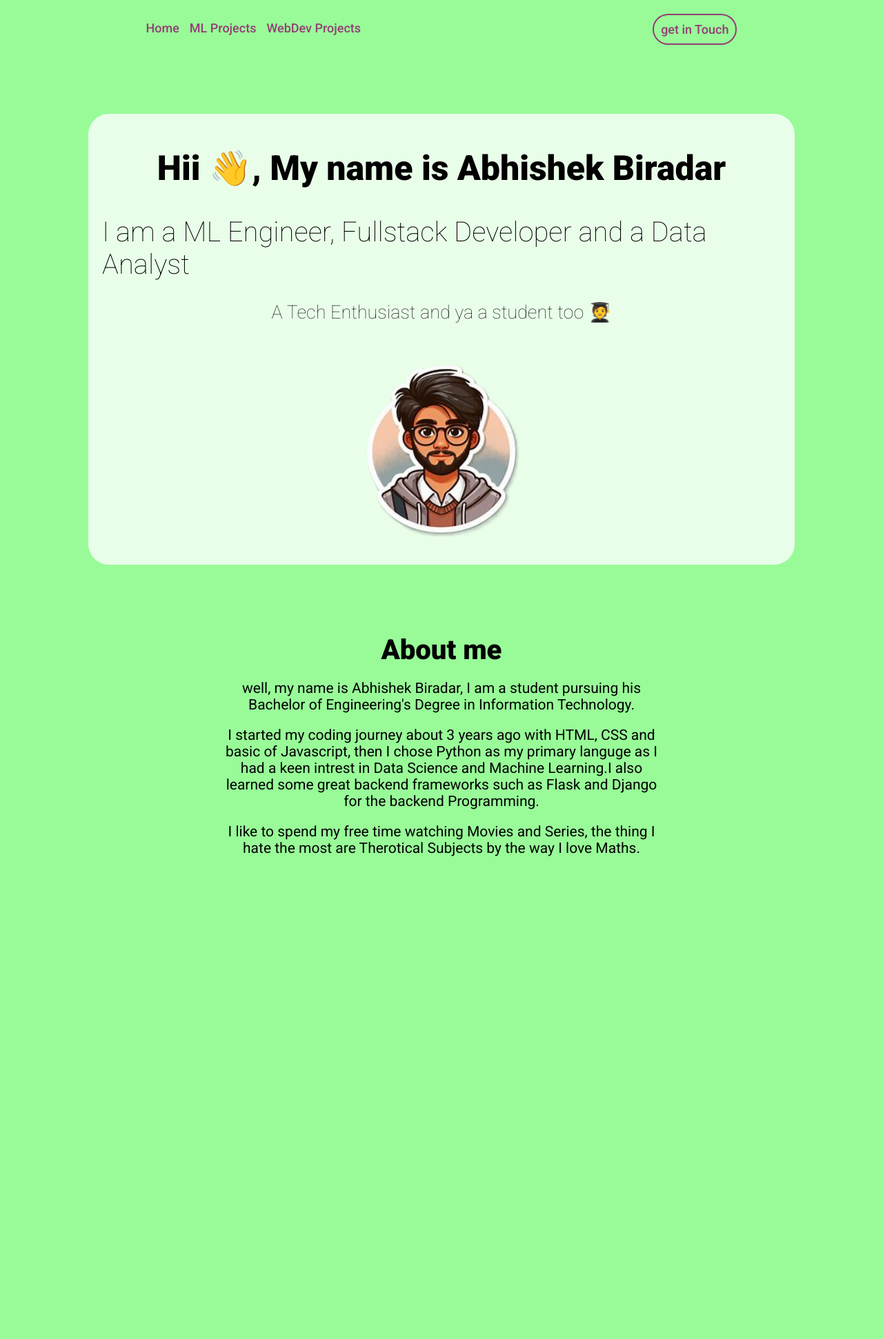
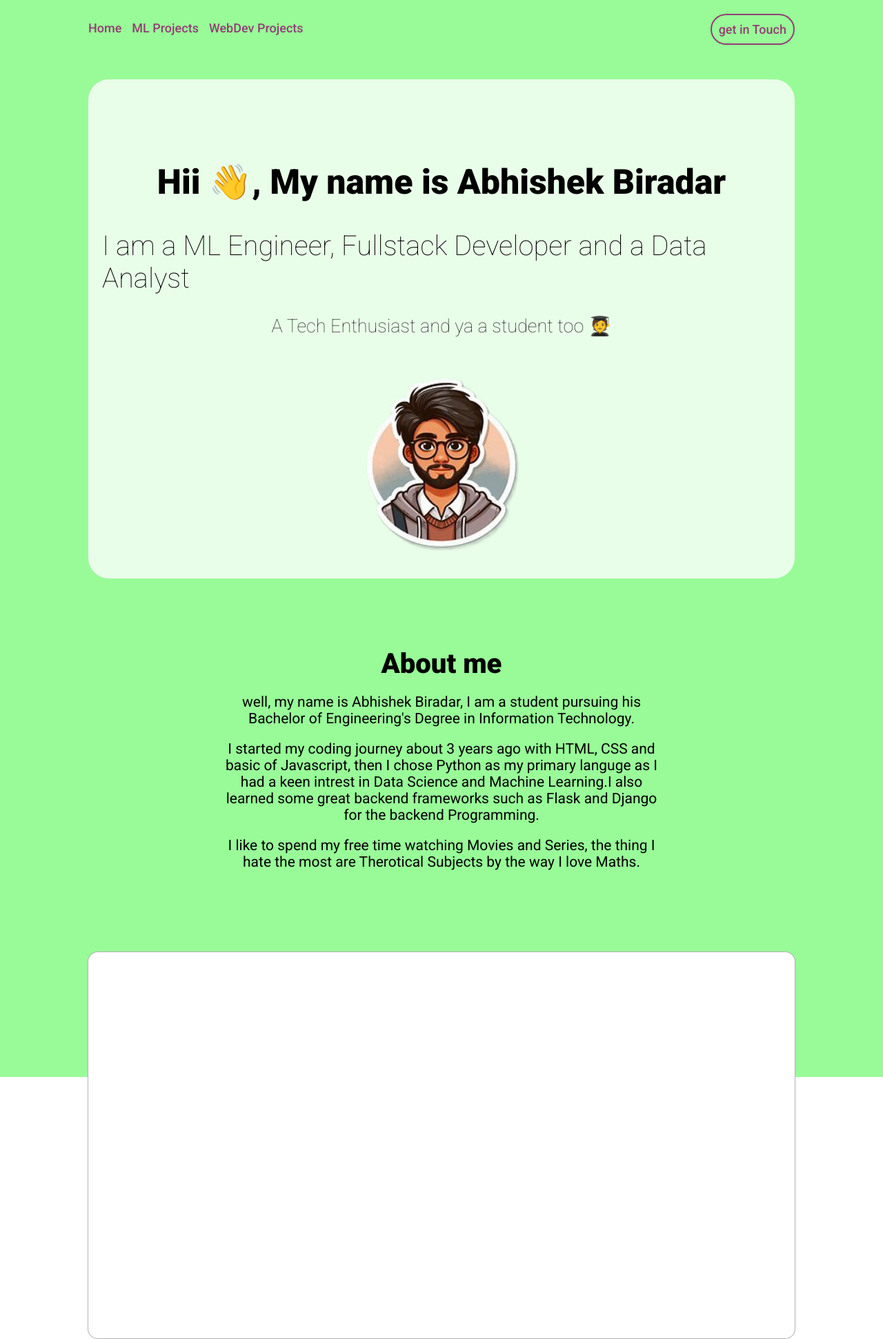
Before and after one commit to Aabi0207/Portfolio, a Python web app: template templates/index.html in a window 1280 px wide. Shown: the whole page at 69% size. Before the commit the page ends 1242 px from the top, so only its background shows below. Run offline with Jinja, Linux system fonts and the light colour scheme; the template is opened without the code that fills it, so the values that code supplies are empty.

Commit message:
Going forward

```diff
--- a/static/css/style.css
+++ b/static/css/style.css
@@ -12,7 +12,7 @@
 nav {
     width: 100vw;
     display: flex;
-    justify-content: space-around;
+    justify-content: space-between;
     top: 0px;
     padding-top: 20px;
 }
@@ -20,6 +20,7 @@ nav {
 nav ul{
     display: flex;
     gap: 15px;
+    margin-left: 10vw;
 }
 
 nav li{
@@ -42,6 +43,7 @@ nav span{
     display: block;
     font-size: 18px;
     font-weight: 500;
+    margin-right: 10vw;
 }
 
 nav span:hover{
@@ -56,11 +58,11 @@ nav span:hover{
     flex-direction: column;
     justify-content: center;
     align-items: center;
-    margin: 100px 0px 0px 0px;
+    margin: 50px 0px 0px 0px;
     width: 80vw;
     background-color: rgba(255, 255, 255, 0.786);
     border-radius: 30px;
-    padding: 30px 0px;
+    padding: 100px 0px 30px 0px;
     box-sizing: border-box;
 }
 
@@ -83,11 +85,13 @@ nav span:hover{
     color: rgb(38, 38, 38) ;
 }
 
-body{
+.palegreen{
     display: flex;
     flex-direction: column;
     align-items: center;
     background-color: palegreen;
+    position: relative;
+    padding-bottom: 300px;
 }
 
 .greet img{
@@ -116,3 +120,14 @@ body{
     font-size: 21px;
     text-align: center;
 }
+
+.skills{
+    width: 80vw;
+    height: 70vh;
+    position: absolute;
+    border-radius: 15px;
+    border: 1px solid rgba(45, 45, 45, 0.375);
+    margin-left: 0px;
+    bottom: -380px;
+    background-color: white;
+}
--- a/templates/index.html
+++ b/templates/index.html
@@ -10,6 +10,7 @@
     <link rel="stylesheet" href="../static/css/style.css">
 </head>
 <body>
+    <div class="palegreen">
     <nav>
         <div class="left-nav">
             <ul>
@@ -49,6 +50,12 @@
         <span class="line">
             I like to spend my free time watching Movies and Series, the thing I hate the most are Therotical Subjects by the way I love Maths.
         </span>
+        </div>
+        <div class="skills">
+            <div class="skill-slot"></div>
+            <div class="skill-slot"></div>
+            <div class="skill-slot"></div>
+        </div>
     </div>
 </body>
 </html>
```
